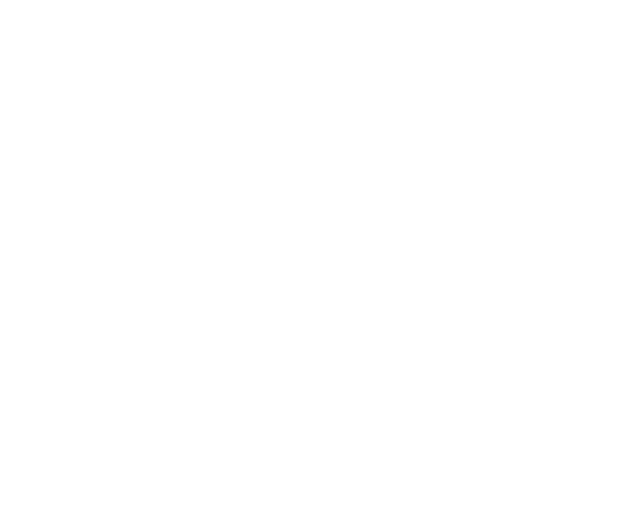
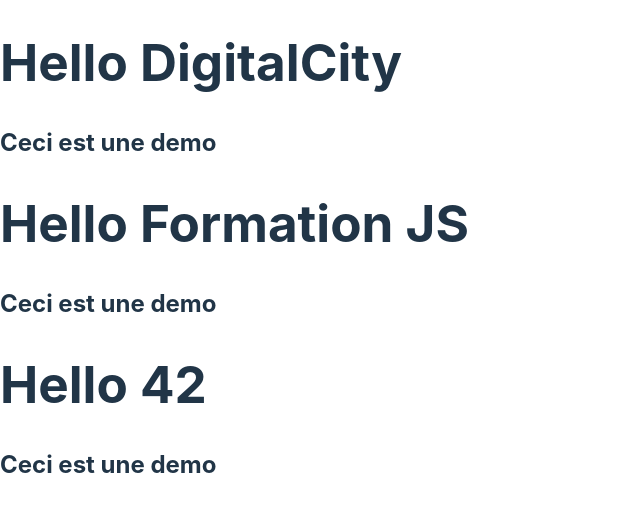
Before and after one commit to Formation-JS/BXL_JS2023_React_Demo01_Intro, a React (Vite) app: page / in a window 1280 px wide. Shown: the top 512 px of the page, without its empty margins (0-640 px from the left). Built offline with nearby package versions, Linux system fonts and the light colour scheme.

Commit message:
Component WelcomeMessage 🐱‍👓

```diff
--- a/package.json
+++ b/package.json
@@ -10,6 +10,7 @@
     "preview": "vite preview"
   },
   "dependencies": {
+    "prop-types": "^15.8.1",
     "react": "^18.2.0",
     "react-dom": "^18.2.0"
   },
--- a/src/App.jsx
+++ b/src/App.jsx
@@ -1,10 +1,13 @@
 import './App.css'
+import WelcomeMessage from './components/welcome-message/welcome-message.jsx'
 
 function App() {
 
   return (
     <div>
-
+      <WelcomeMessage name='DigitalCity' />
+      <WelcomeMessage />
+      <WelcomeMessage name={42} />
     </div>
   )
 }
--- /dev/null
+++ b/src/components/welcome-message/welcome-message.jsx
@@ -0,0 +1,21 @@
+import PropTypes from 'prop-types';
+
+const WelcomeMessage = ({name}) => {
+
+    return (
+        <>
+            <h1>Hello {name}</h1>
+            <h2>Ceci est une demo</h2>
+        </>
+    );
+};
+
+WelcomeMessage.defaultProps = {
+    name: 'Formation JS'
+};
+
+WelcomeMessage.propTypes = {
+    name: PropTypes.string
+};
+
+export default WelcomeMessage;
```
Also changed, not shown: 1 other file (tests, documents, lock files or other folders).
